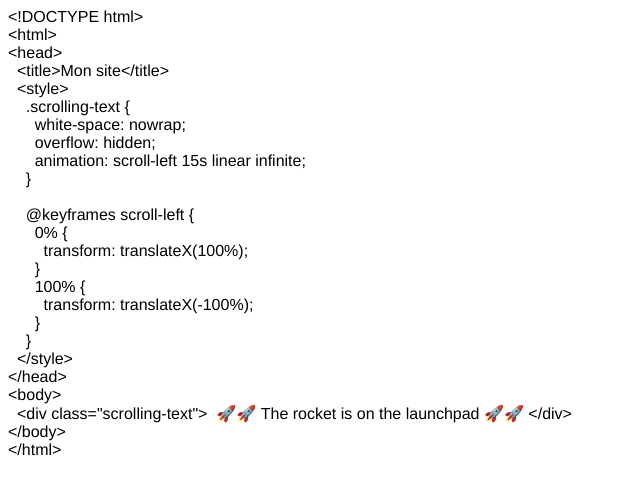
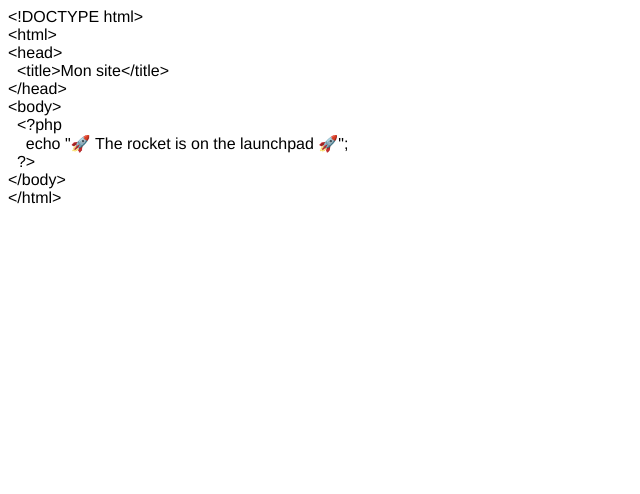
Before and after one commit to footpadsports/home, a plain HTML site: page index.html in a window 1280 px wide. Shown: the whole page, without its empty margins (0-640 px from the left). Drawn offline with Linux system fonts and the light colour scheme.

Commit message:
Add files via upload

```diff
--- a/index.html
+++ b/index.html
@@ -9,33 +9,18 @@
   <style type="text/css">
     p.p1 {margin: 0.0px 0.0px 0.0px 0.0px; font: 16.0px Helvetica; color: #000000; -webkit-text-stroke: #000000}
     span.s1 {font-kerning: none}
-    span.s2 {font: 16.0px 'Apple Color Emoji'; font-kerning: none}
   </style>
 </head>
 <body>
 <p class="p1"><span class="s1">&lt;!DOCTYPE html&gt;</span></p>
 <p class="p1"><span class="s1">&lt;html&gt;</span></p>
 <p class="p1"><span class="s1">&lt;head&gt;</span></p>
-<p class="p1"><span class="s1">  &lt;title&gt;Mon site&lt;/title&gt;</span></p>
-<p class="p1"><span class="s1">  &lt;style&gt;</span></p>
-<p class="p1"><span class="s1">    .scrolling-text {</span></p>
-<p class="p1"><span class="s1">      white-space: nowrap;</span></p>
-<p class="p1"><span class="s1">      overflow: hidden;</span></p>
-<p class="p1"><span class="s1">      animation: scroll-left 15s linear infinite;</span></p>
-<p class="p1"><span class="s1">    }</span></p>
-<p class="p1"><span class="s1"> </span></p>
-<p class="p1"><span class="s1">    @keyframes scroll-left {</span></p>
-<p class="p1"><span class="s1">      0% {</span></p>
-<p class="p1"><span class="s1">        transform: translateX(100%);</span></p>
-<p class="p1"><span class="s1">      }</span></p>
-<p class="p1"><span class="s1">      100% {</span></p>
-<p class="p1"><span class="s1">        transform: translateX(-100%);</span></p>
-<p class="p1"><span class="s1">      }</span></p>
-<p class="p1"><span class="s1">    }</span></p>
-<p class="p1"><span class="s1">  &lt;/style&gt;</span></p>
+<p class="p1"><span class="s1"><span class="Apple-converted-space">  </span>&lt;title&gt;Mon site&lt;/title&gt;</span></p>
 <p class="p1"><span class="s1">&lt;/head&gt;</span></p>
 <p class="p1"><span class="s1">&lt;body&gt;</span></p>
-<p class="p1"><span class="s1">  &lt;div class="scrolling-text"&gt;  </span><span class="s2">🚀🚀</span><span class="s1"> The rocket is on the launchpad </span><span class="s2">🚀🚀</span><span class="s1"> &lt;/div&gt;</span></p>
+<p class="p1"><span class="s1"><span class="Apple-converted-space">  </span>&lt;?php</span></p>
+<p class="p1"><span class="s1"><span class="Apple-converted-space">    </span>echo "🚀 The rocket is on the launchpad 🚀";</span></p>
+<p class="p1"><span class="s1"><span class="Apple-converted-space">  </span>?&gt;</span></p>
 <p class="p1"><span class="s1">&lt;/body&gt;</span></p>
 <p class="p1"><span class="s1">&lt;/html&gt;</span></p>
 </body>
```
